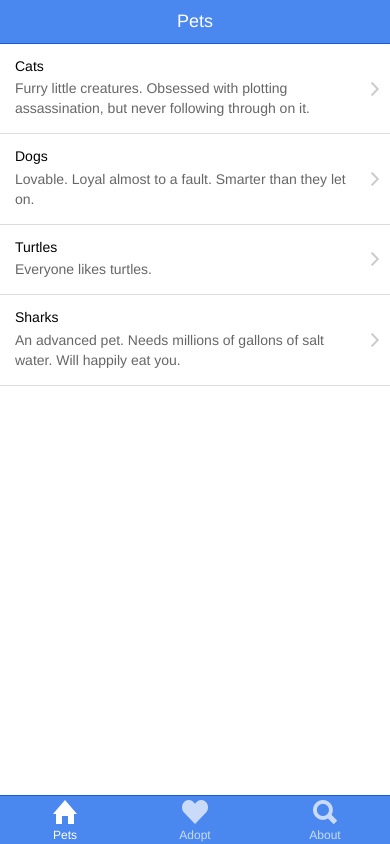
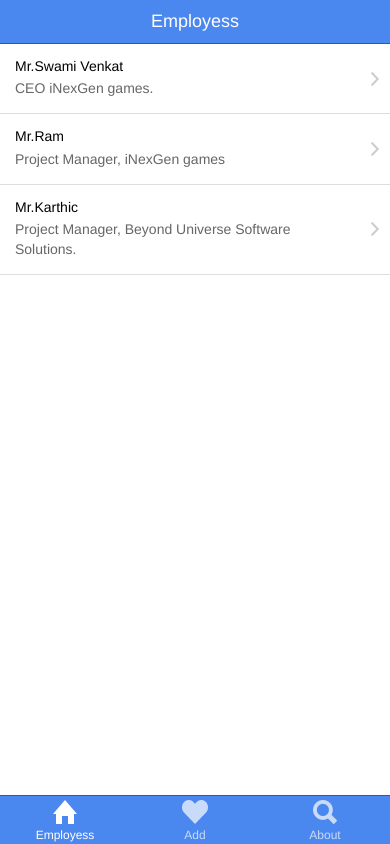
Before and after one commit to RajkumarKirshnan/phonegap-app, a plain HTML site: page demoApp/www/index.html at #/home in a window 390 px wide. Drawn offline with Linux system fonts and the light colour scheme; some packages are replaced by stand-ins of ours; files whose address does not match are found by name.

Commit message:
changed by Rajkumar

```diff
--- a/demoApp/www/js/services.js
+++ b/demoApp/www/js/services.js
@@ -8,10 +8,9 @@ angular.module('starter.services', [])
 
   // Some fake testing data
   var pets = [
-    { id: 0, title: 'Cats', description: 'Furry little creatures. Obsessed with plotting assassination, but never following through on it.' },
-    { id: 1, title: 'Dogs', description: 'Lovable. Loyal almost to a fault. Smarter than they let on.' },
-    { id: 2, title: 'Turtles', description: 'Everyone likes turtles.' },
-    { id: 3, title: 'Sharks', description: 'An advanced pet. Needs millions of gallons of salt water. Will happily eat you.' }
+    { id: 0, title: 'Mr.Swami Venkat', description: 'CEO iNexGen games.' },
+    { id: 1, title: 'Mr.Ram', description: 'Project Manager, iNexGen games' },
+    { id: 2, title: 'Mr.Karthic', description: 'Project Manager, Beyond Universe Software Solutions.' }
   ];
 
   return {
--- a/demoApp/www/templates/app.html
+++ b/demoApp/www/templates/app.html
@@ -8,7 +8,7 @@
   <tabs tabs-style="tabs-icon-top" tabs-type="tabs-positive" animate-nav="false">
 
     <!-- Pets tab -->
-    <tab title="Pets" icon="icon ion-home" ng-controller="PetsTabCtrl">
+    <tab title="Employess" icon="icon ion-home" ng-controller="PetsTabCtrl">
       <content has-header="true" has-tabs="true">
         <list>
           <link-item ng-repeat="pet in pets" type="item-text-wrap" href="#/pet/{{pet.id}}">
@@ -21,10 +21,10 @@
     </tab>
 
     <!-- Adoption tab -->
-    <tab title="Adopt" icon="icon ion-heart">
+    <tab title="Add" icon="icon ion-heart">
       <content has-header="true" has-tabs="true">
         <div class="padding">
-          <h2>Adopt a pet today.</h2>
+          <h2>Add your profile today.</h2>
         </div>
         <div class="list list-inset">
           <label class="item item-input">
@@ -38,7 +38,7 @@
           <label class="item item-input">
             <textarea placeholder="Any more info?"></textarea>
           </label>
-          <button class="button button-positive button-block">Adopt</button>
+          <button class="button button-positive button-block">Save</button>
         </div>
       </content>
     </tab>
```
